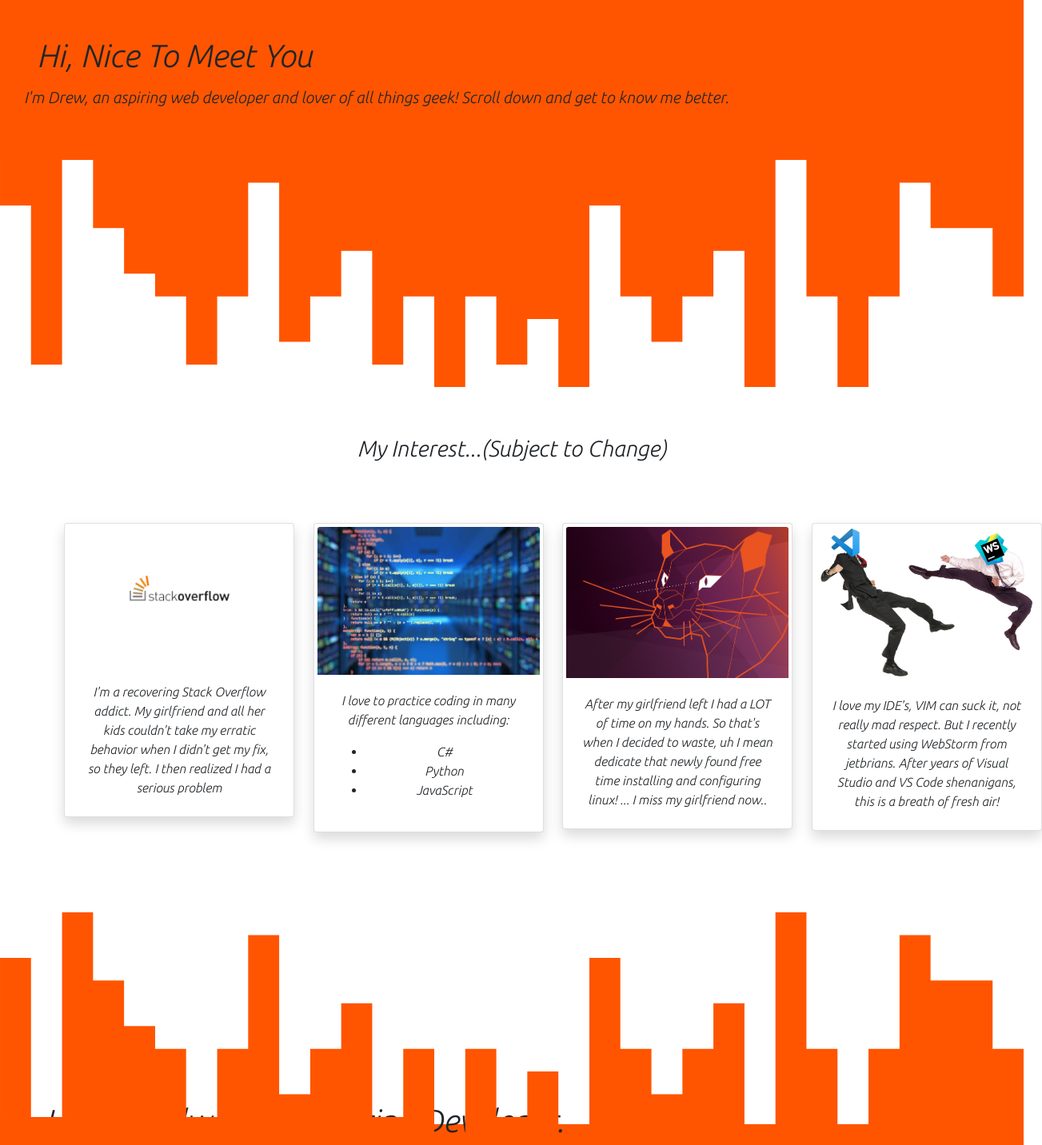
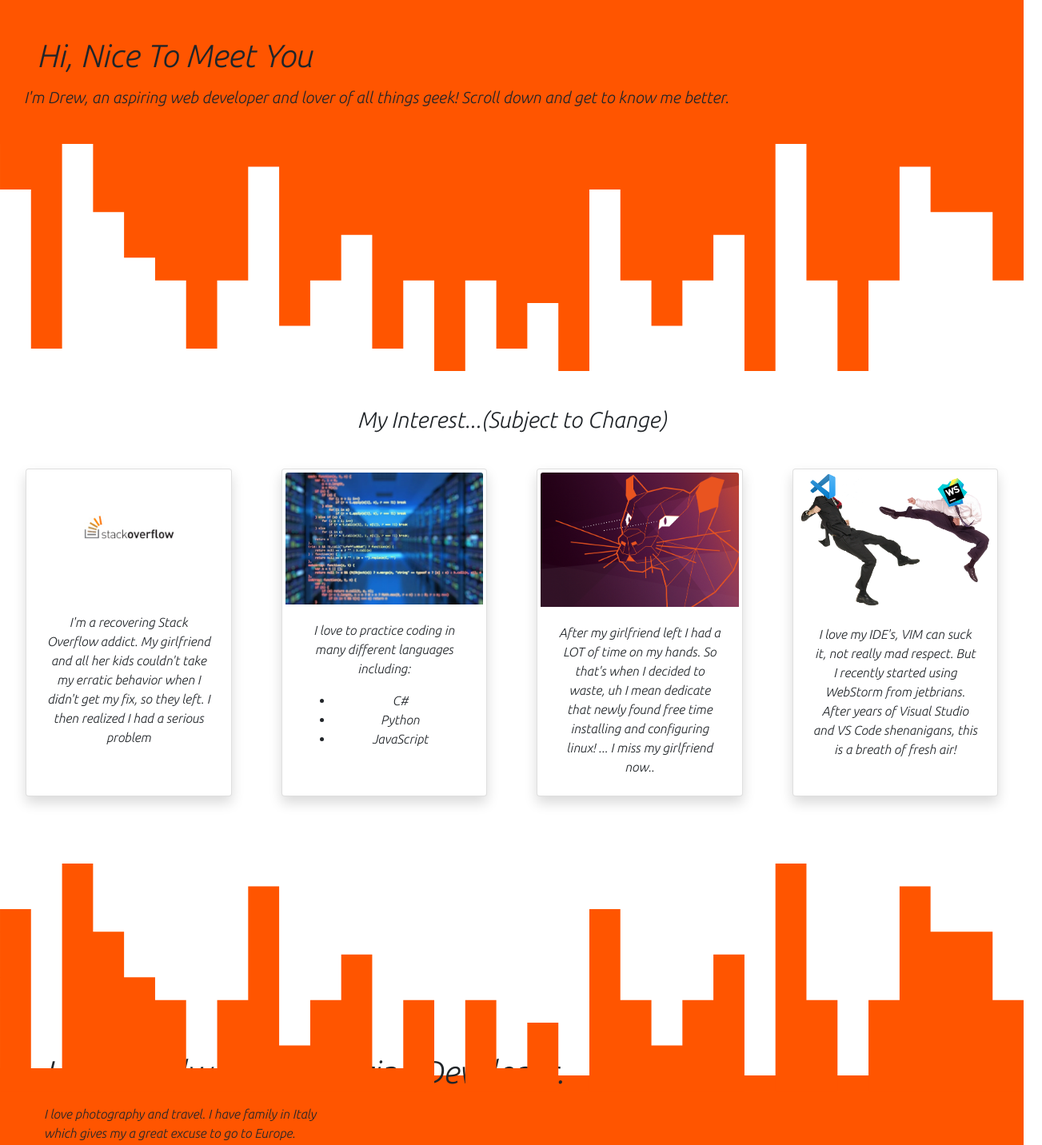
Before and after one commit to j15527/j15527.github.io, a plain HTML site: page index.html in a window 1280 px wide. Shown: the top 1432 px of the page at 80% size, 1303 px wide, since content can reach past the window. Drawn offline with nearby package versions, Linux system fonts and the light colour scheme.

Commit message:
Fixed clipping issue with top content and centered cards with flex

```diff
--- a/css/main.css
+++ b/css/main.css
@@ -11,9 +11,7 @@ body{
     background-color: #ff5500;
 }
 
-#svg{
 
-}
 #h3-interest{
     margin: 1em;
 }
@@ -21,7 +19,7 @@ body{
 .top-box {
     padding: 30px;
     width: 100vw;
-    height: 200px;
+    height: auto;
     background-color: #ff5500;
     /*background-color: #9fcdff;*/
 
@@ -44,13 +42,16 @@ h1{
     height: auto;
     background-color: #ff5500;
     /*background-color: #9fcdff;*/
+}
 
-
+.col-lg-3{
+    display: flex;
+    justify-content: center;
 }
 
 .my-content{
-    margin: 1rem;
-    justify-content:space-evenly ;
+    display: flex;
+    flex-direction: column;
     padding: 1rem;
     text-align: center;
     height: auto;
@@ -59,7 +60,9 @@ h1{
 
 .my-card{
     box-shadow: black;
-    margin: 3rem;
+    height: auto;
+    width: auto;
+    margin: 1rem;
 
 }
 
```
